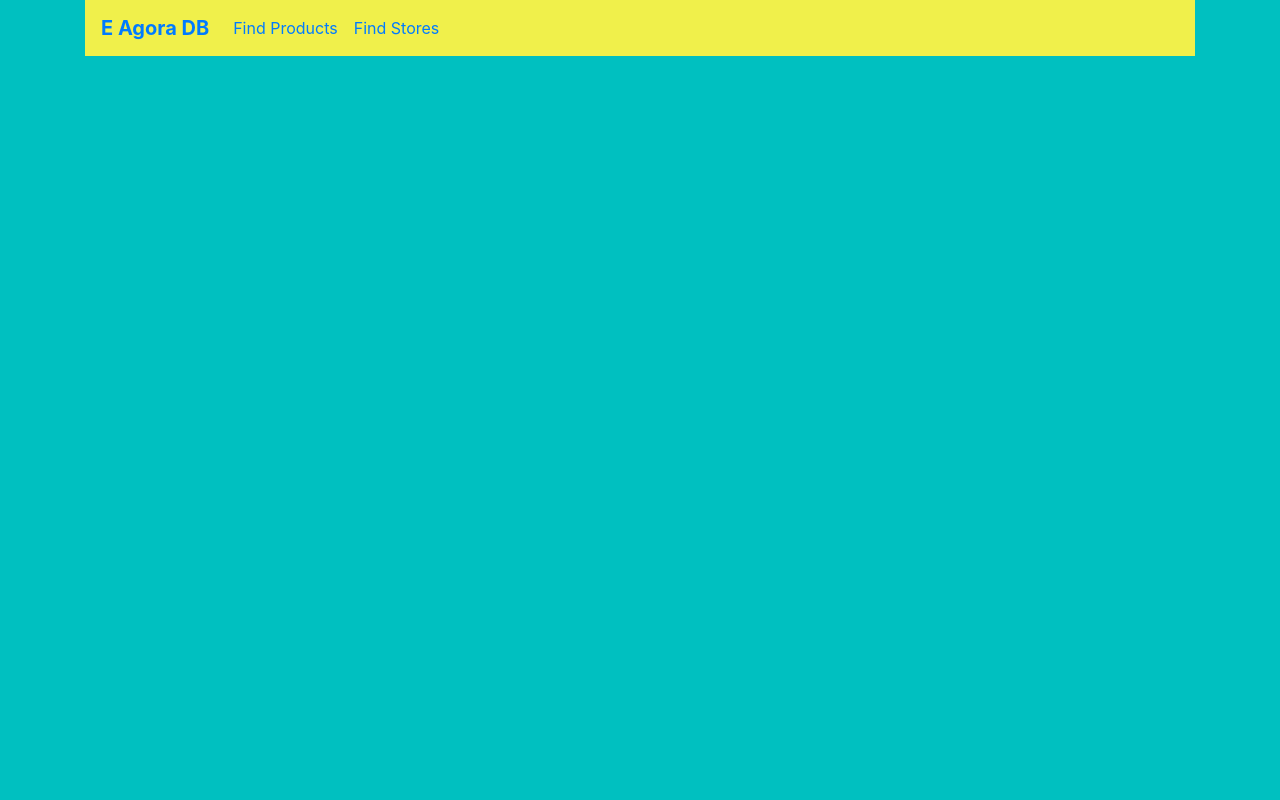
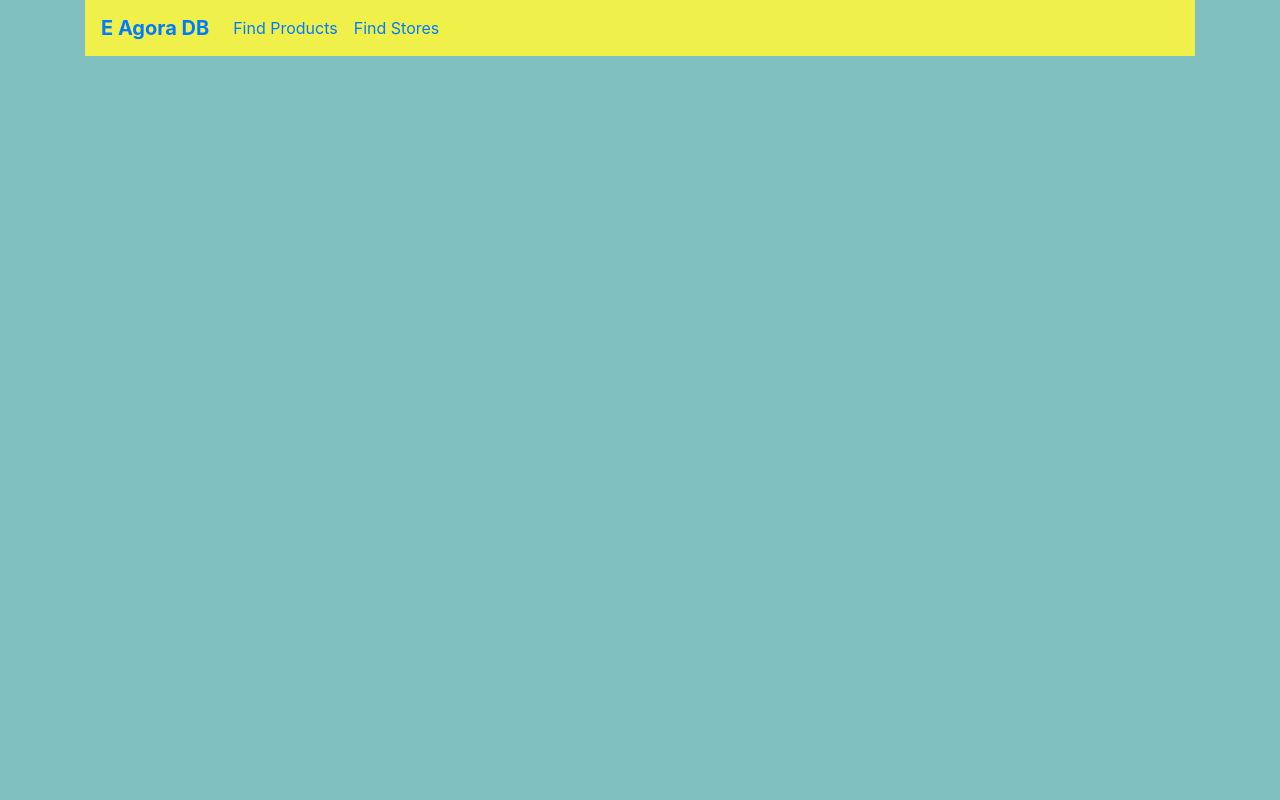
Before and after one commit to malamasn/eagoradb, a Django app: template database/templates/base.html in a window 1280 px wide. Run offline with Django 3.2, Linux system fonts and the light colour scheme; the template is opened without the code that fills it, so the values that code supplies are empty; some libraries are stand-ins or nearby versions.

Commit message:
Change background color of base.html

```diff
--- a/database/templates/base.html
+++ b/database/templates/base.html
@@ -14,7 +14,7 @@
       background-color: #f0f04b;
     }
     .body {
-      background-color: #00c0c0;
+      background-color: #80c0c0;
     }
   </style>
   <!--{% endblock %}-->
```
